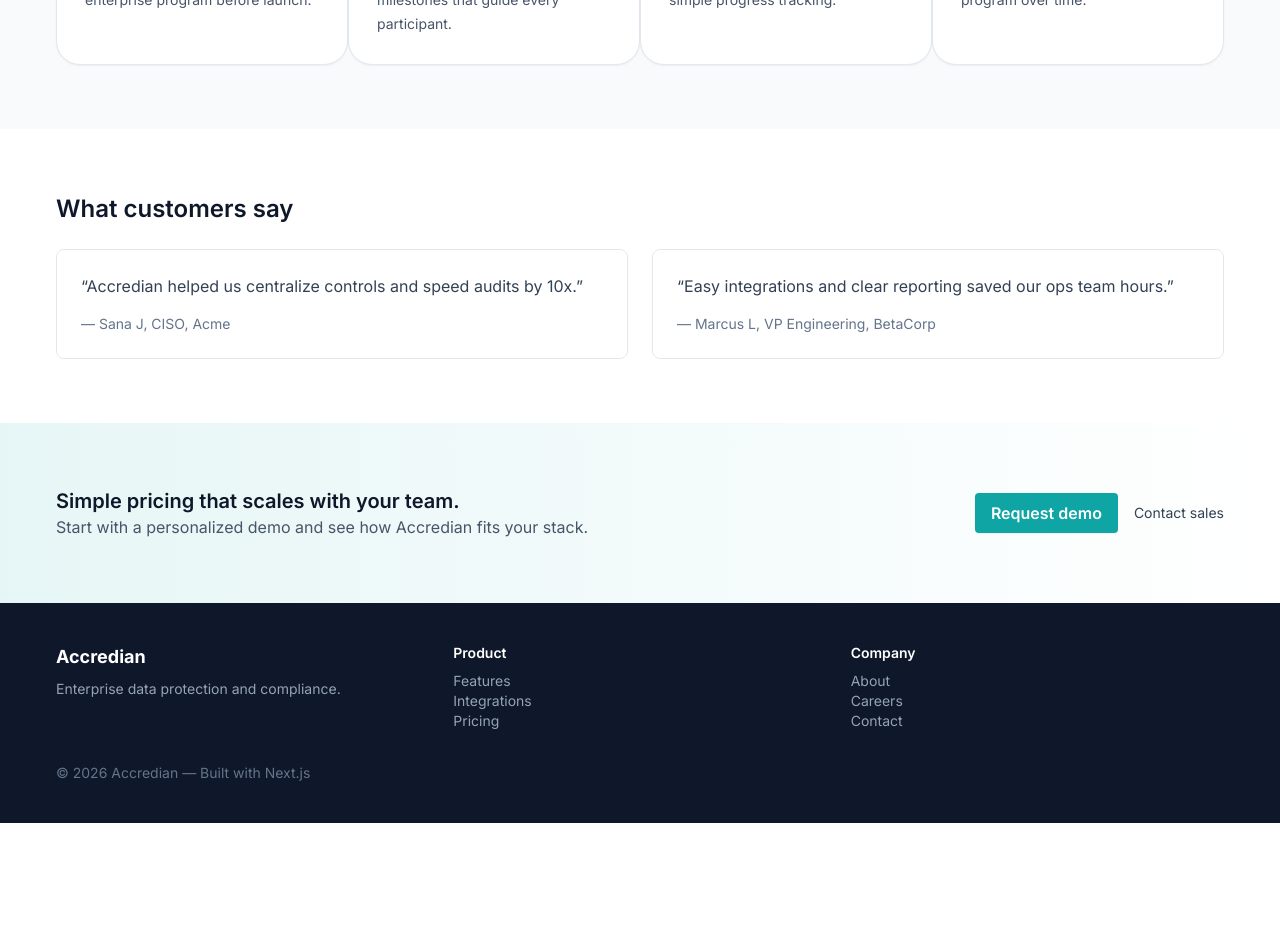
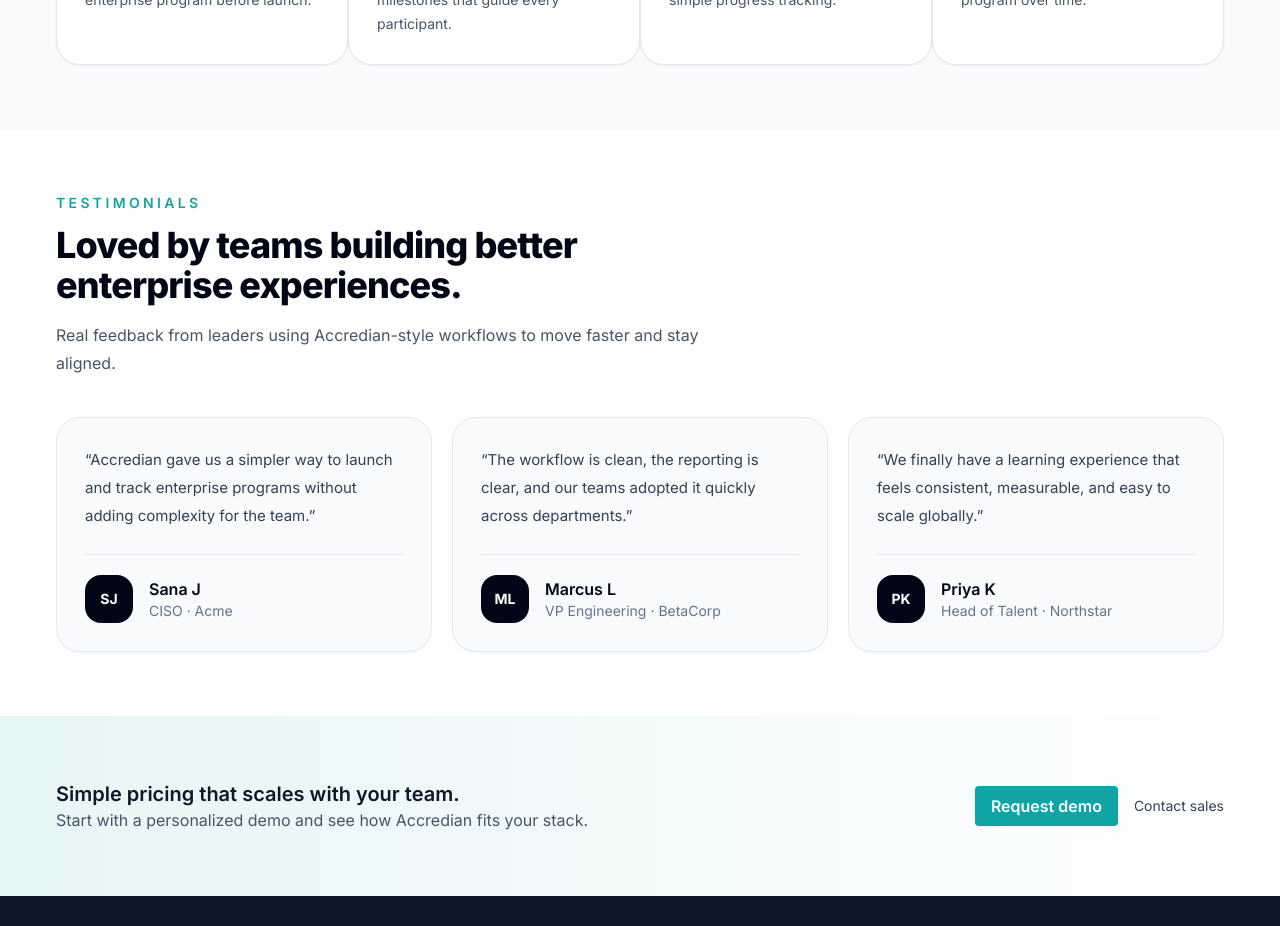
Before and after one commit to AarohiSharma5/Accredian-Project, a Next.js app: page / in a window 1280 px wide. Shown: the part 2100-3026 px from the top of the page. Before the commit the page ends 2923 px from the top, so only its background shows below. Built offline with nearby package versions, Linux system fonts and the light colour scheme.

Commit message:
adding testimonials

```diff
--- a/components/Testimonials.js
+++ b/components/Testimonials.js
@@ -1,19 +1,63 @@
 const testimonials = [
-  { name: 'Sana J', role: 'CISO, Acme', quote: 'Accredian helped us centralize controls and speed audits by 10x.' },
-  { name: 'Marcus L', role: 'VP Engineering, BetaCorp', quote: 'Easy integrations and clear reporting saved our ops team hours.' },
+  {
+    name: 'Sana J',
+    role: 'CISO',
+    company: 'Acme',
+    quote: 'Accredian gave us a simpler way to launch and track enterprise programs without adding complexity for the team.',
+    avatar: 'SJ',
+  },
+  {
+    name: 'Marcus L',
+    role: 'VP Engineering',
+    company: 'BetaCorp',
+    quote: 'The workflow is clean, the reporting is clear, and our teams adopted it quickly across departments.',
+    avatar: 'ML',
+  },
+  {
+    name: 'Priya K',
+    role: 'Head of Talent',
+    company: 'Northstar',
+    quote: 'We finally have a learning experience that feels consistent, measurable, and easy to scale globally.',
+    avatar: 'PK',
+  },
 ]
 
-export default function Testimonials(){
+export default function Testimonials() {
   return (
-    <section id="testimonials" className="section">
+    <section id="testimonials" className="section bg-white">
       <div className="container">
-        <h2 className="text-2xl font-semibold">What customers say</h2>
-        <div className="mt-6 grid gap-6 md:grid-cols-2">
-          {testimonials.map((t, i) => (
-            <blockquote key={i} className="p-6 bg-white rounded-lg border animate-fade-in-up">
-              <p className="text-slate-700">“{t.quote}”</p>
-              <footer className="mt-4 text-sm text-slate-500">— {t.name}, {t.role}</footer>
-            </blockquote>
+        <div className="max-w-2xl">
+          <p className="text-sm font-semibold uppercase tracking-[0.24em] text-accent">Testimonials</p>
+          <h2 className="mt-3 text-3xl font-extrabold tracking-tight text-slate-950 sm:text-4xl">
+            Loved by teams building better enterprise experiences.
+          </h2>
+          <p className="mt-4 text-base leading-7 text-slate-600">
+            Real feedback from leaders using Accredian-style workflows to move faster and stay aligned.
+          </p>
+        </div>
+
+        <div className="mt-10 grid gap-5 lg:grid-cols-3">
+          {testimonials.map((testimonial) => (
+            <figure
+              key={testimonial.name}
+              className="group rounded-3xl border border-slate-200 bg-slate-50 p-6 shadow-sm transition duration-300 hover:-translate-y-1 hover:border-accent/30 hover:bg-white hover:shadow-lg sm:p-7"
+            >
+              <blockquote className="text-sm leading-7 text-slate-700 sm:text-[15px]">
+                “{testimonial.quote}”
+              </blockquote>
+
+              <figcaption className="mt-6 flex items-center gap-4 border-t border-slate-200 pt-5">
+                <div className="flex h-12 w-12 items-center justify-center rounded-2xl bg-slate-950 text-sm font-bold text-white transition group-hover:bg-accent">
+                  {testimonial.avatar}
+                </div>
+                <div>
+                  <div className="font-semibold text-slate-950">{testimonial.name}</div>
+                  <div className="text-sm text-slate-500">
+                    {testimonial.role} · {testimonial.company}
+                  </div>
+                </div>
+              </figcaption>
+            </figure>
           ))}
         </div>
       </div>
```
